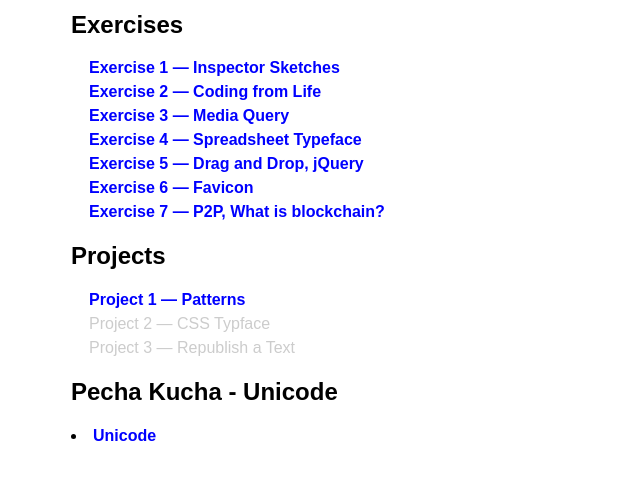
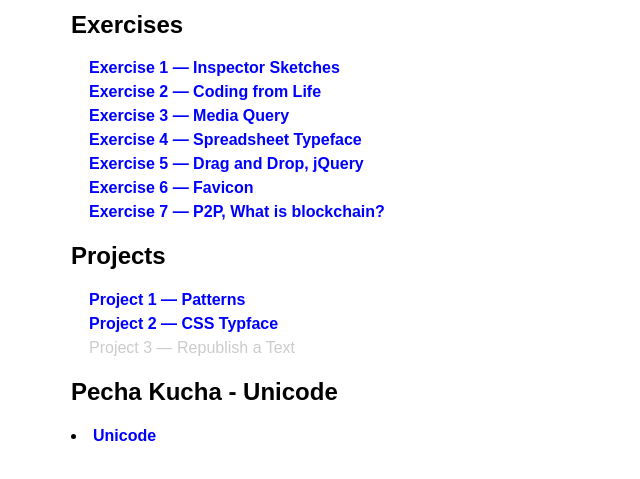
Before and after one commit to tedchen0313/Expanded-Tool-Interactive, a plain HTML site: page index.html in a window 1280 px wide. Shown: the part 257-736 px from the top of the page, without its empty margins (253-893 px from the left). Drawn offline with Linux system fonts and the light colour scheme.

Commit message:
Project2
Project2

```diff
--- a/index.html
+++ b/index.html
@@ -80,7 +80,7 @@
       <h2>Projects</h2>
       <ul>
         <li><a href="Projects/Project-01/index.html">Project 1 &mdash; Patterns</a></li>
-        <li>Project 2 &mdash; CSS Typface</li>
+        <li><a href="Projects/Project-02/html.html">Project 2 &mdash; CSS Typface</a></li>
         <li>Project 3 &mdash; Republish a Text</li>
       </ul>
     </div>
```
